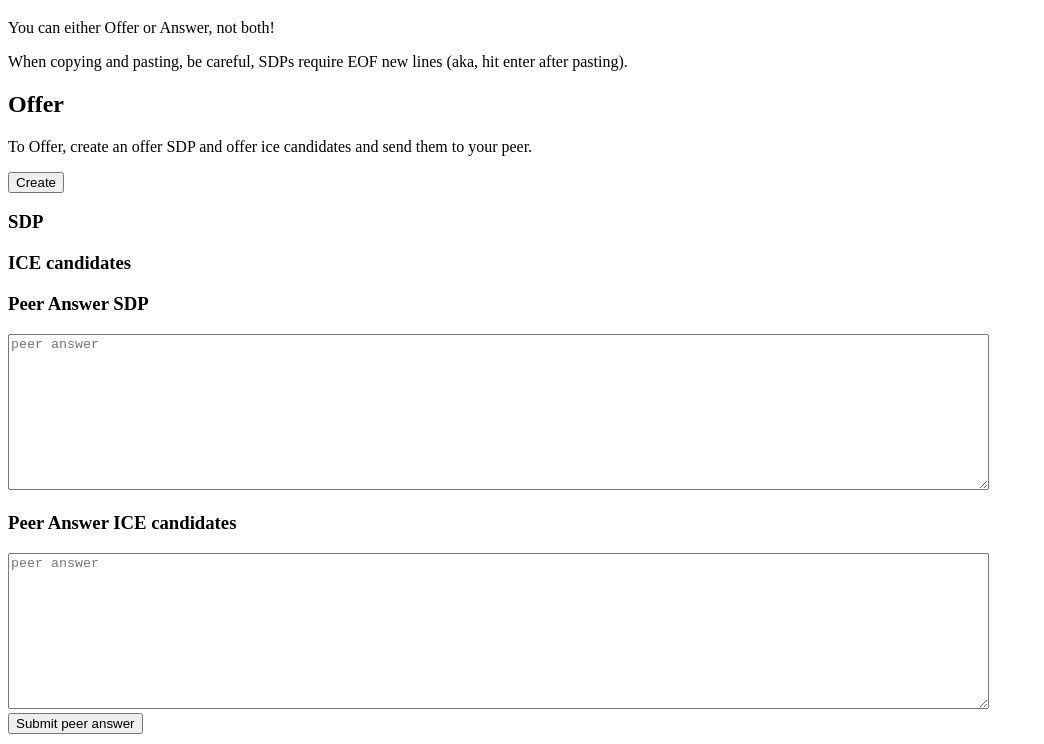
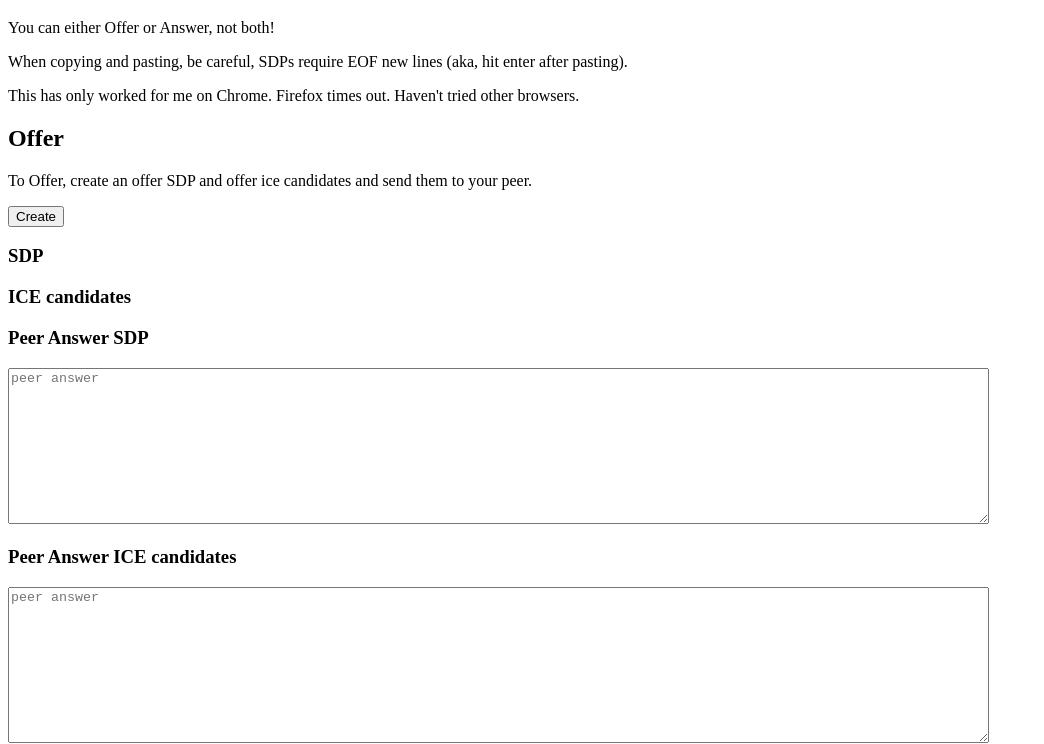
Before and after one commit to aegatlin/local-webrtc-exploration, a plain HTML site: page index.html in a window 1280 px wide. Shown: the part 61-805 px from the top of the page, without its empty margins (0-1044 px from the left). Drawn offline with Linux system fonts and the light colour scheme.

Commit message:
Add warning about browser issues.

```diff
--- a/index.html
+++ b/index.html
@@ -6,6 +6,10 @@
     <p>
       When copying and pasting, be careful, SDPs require EOF new lines (aka, hit
       enter after pasting).
+    </p>
+    <p>
+      This has only worked for me on Chrome. Firefox times out. Haven't tried
+      other browsers.
     </p>
 
     <h2>Offer</h2>
```
